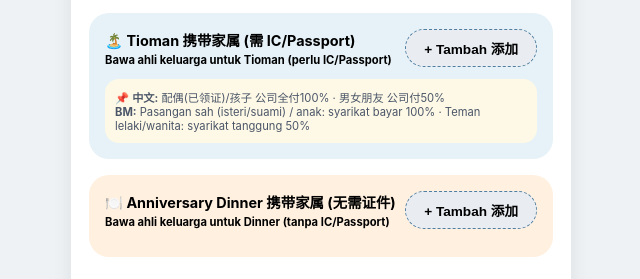
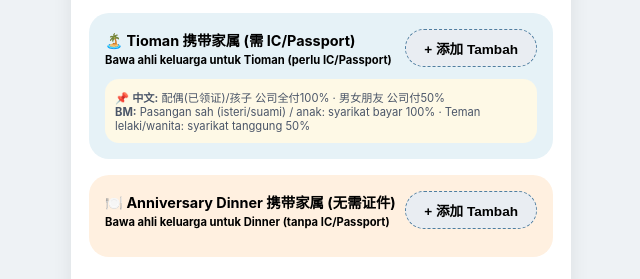
Before and after one commit to HL-Steel-Industries-Sdn-Bhd/HL-Anniversary-Attendance-Confirmation3, a plain HTML site: page index.html in a window 1280 px wide. Shown: the part 974-1253 px from the top of the page, 319-959 px from the left. Drawn offline with Linux system fonts and the light colour scheme.

Commit message:
Update index.html

```diff
--- a/index.html
+++ b/index.html
@@ -286,7 +286,7 @@
     <div class="family-group tioman-bg">
       <div class="family-header">
         <span>🏝️ Tioman 携带家属 (需 IC/Passport)<br><span style="font-size:0.7rem;">Bawa ahli keluarga untuk Tioman (perlu IC/Passport)</span></span>
-        <button type="button" class="btn-add" id="addTiomanFamily">+ Tambah 添加</button>
+        <button type="button" class="btn-add" id="addTiomanFamily">+ 添加 Tambah </button>
       </div>
       <div id="tiomanFamilyList"></div>
       <div class="info-note">
@@ -299,7 +299,7 @@
     <div class="family-group dinner-bg">
       <div class="family-header">
         <span>🍽️ Anniversary Dinner 携带家属 (无需证件)<br><span style="font-size:0.7rem;">Bawa ahli keluarga untuk Dinner (tanpa IC/Passport)</span></span>
-        <button type="button" class="btn-add" id="addDinnerFamily">+ Tambah 添加</button>
+        <button type="button" class="btn-add" id="addDinnerFamily">+ 添加 Tambah </button>
       </div>
       <div id="dinnerFamilyList"></div>
     </div>
```
